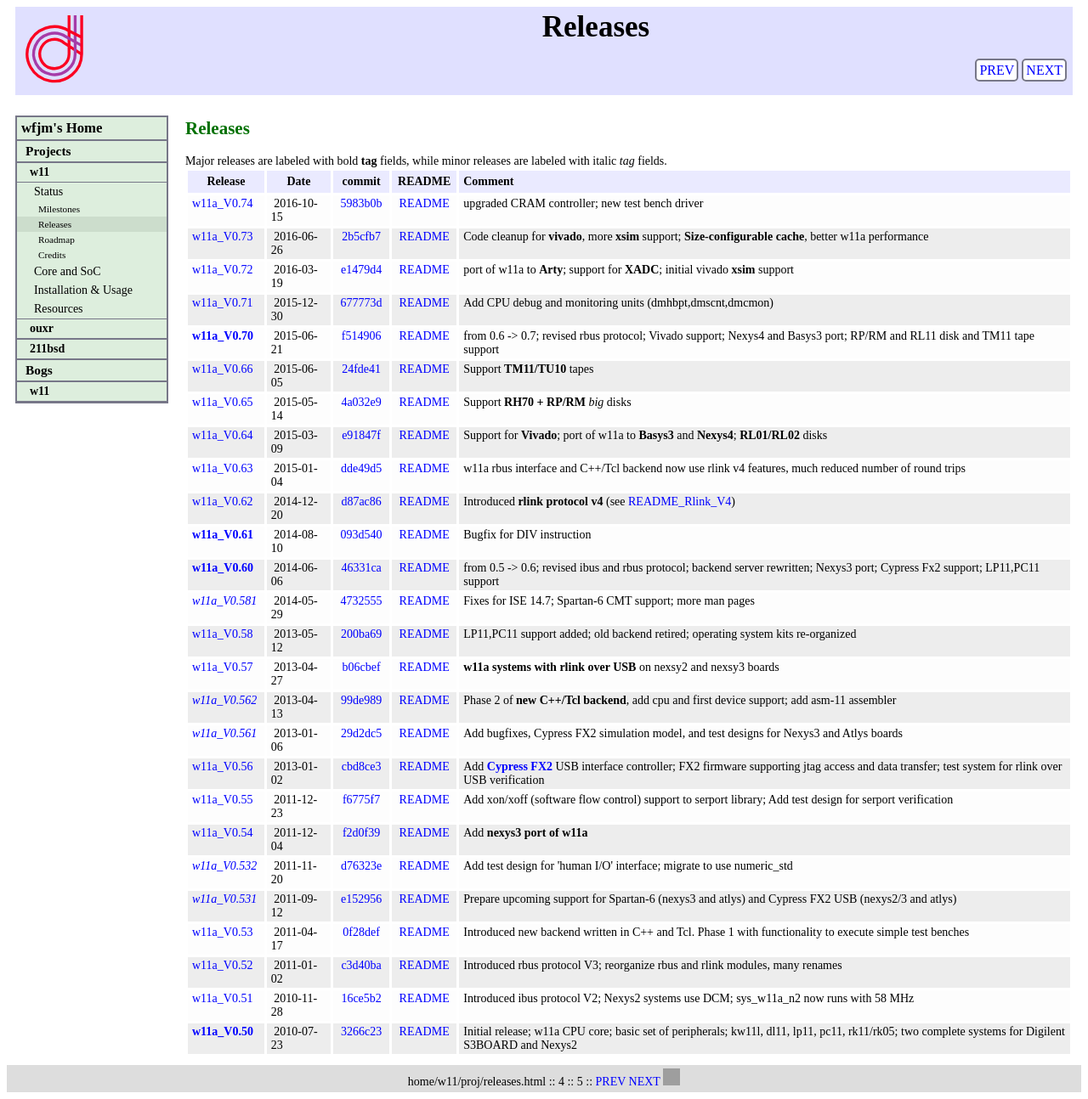
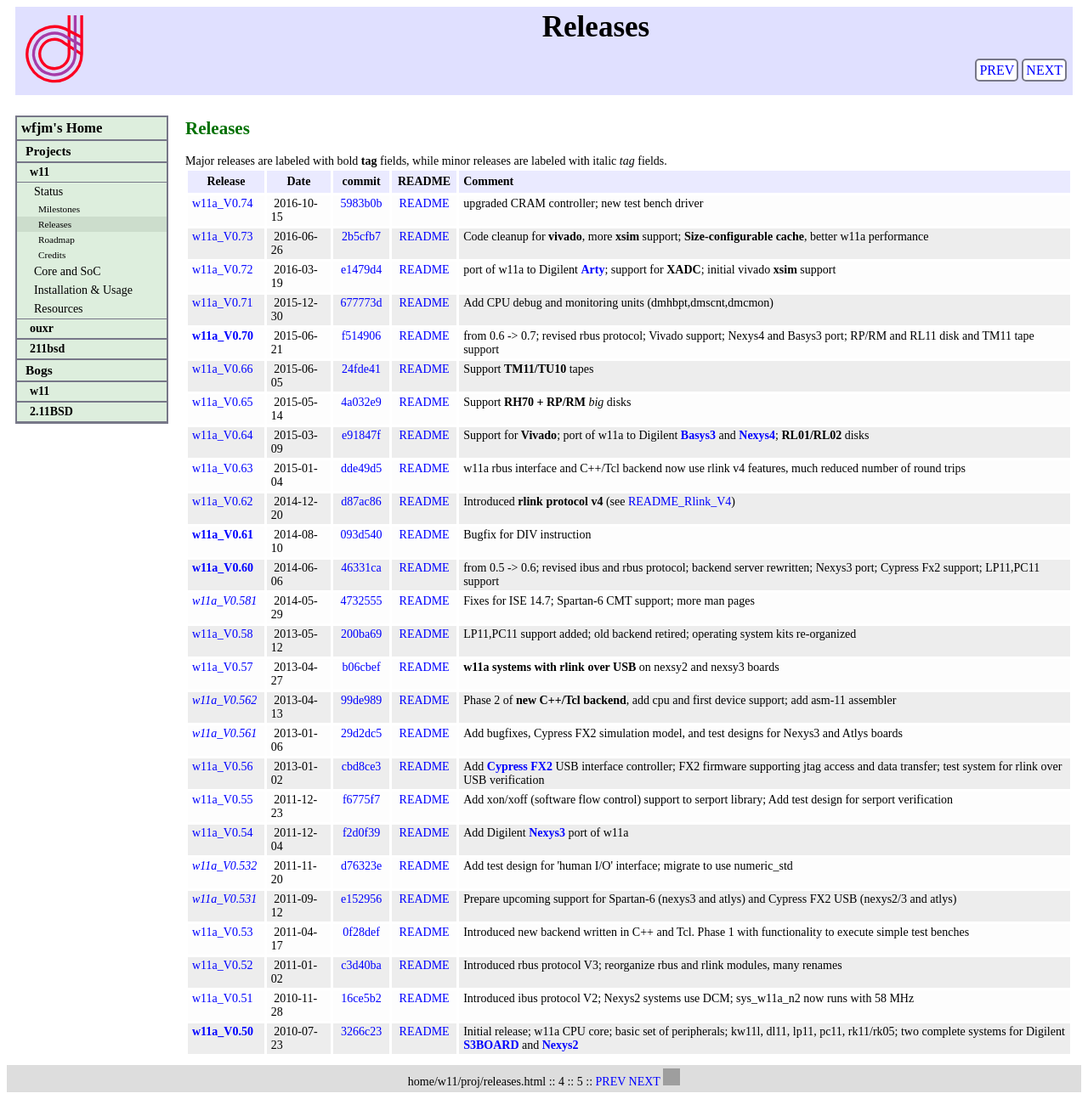
Before and after one commit to wfjm/wfjm.github.io, a Jekyll site: the page built from home/w11/proj/releases.html, in a window 1280 px wide. Shown: the whole page at 85% size. Built offline with Jekyll 4.4.1, drawn with Linux system fonts in a browser that asks for light colours; grey boxes are pictures that could not be loaded.

```diff
--- a/_config.yml
+++ b/_config.yml
@@ -61,3 +61,5 @@ navbar:
 
  - text: w11
    link: blogs/w11/
+ - text: 2.11BSD
+   link: blogs/211bsd/
--- a/home/w11/proj/releases.html
+++ b/home/w11/proj/releases.html
@@ -28,7 +28,9 @@ releases:
    com: e1479d4e5d50ab5311e1712c5f651c35897dc66f
    fil: doc/README.txt
    nam: README
-   txt: port of w11a to <b>Arty</b>; support for <b>XADC</b>;
+   txt: port of w11a to Digilent
+        <a href="/home/w11/inst/boards.html#digi_arty"><b>Arty</b></a>;
+        support for <b>XADC</b>;
         initial vivado <b>xsim</b> support
 
  - tag: w11a_V0.71
@@ -70,7 +72,11 @@ releases:
    com: e91847f8dbc18edf57c820394acb30b211e1f934
    fil: doc/README.txt
    nam: README
-   txt: Support for <b>Vivado</b>; port of w11a to <b>Basys3</b> and <b>Nexys4</b>; <b>RL01/RL02</b> disks
+   txt: Support for <b>Vivado</b>; port of w11a to Digilent
+        <a href="/home/w11/inst/boards.html#digi_basys3"><b>Basys3</b></a>
+        and
+        <a href="/home/w11/inst/boards.html#digi_nexys4"><b>Nexys4</b></a>;
+        <b>RL01/RL02</b> disks
 
  - tag: w11a_V0.63
    dat: 2015-01-04
@@ -174,7 +180,9 @@ releases:
    com: f2d0f3962188a1af58a748875bda94eacd8b2cdc
    fil: doc/README.txt
    nam: README
-   txt: Add <b>nexys3 port of w11a</b>
+   txt: Add Digilent
+        <a href="/home/w11/inst/boards.html#digi_nexys2"><b>Nexys3</b></a>
+        port of w11a
 
  - tag: w11a_V0.532
    dat: 2011-11-20
@@ -228,7 +236,10 @@ releases:
    nam: README
    txt: Initial release; w11a CPU core;
         basic set of peripherals; kw11l, dl11, lp11, pc11, rk11/rk05;
-        two complete systems for Digilent S3BOARD and Nexys2
+        two complete systems for Digilent
+        <a href="/home/w11/inst/boards.html#digi_s3board"><b>S3BOARD</b></a>
+        and
+        <a href="/home/w11/inst/boards.html#digi_nexys2"><b>Nexys2</b></a>
 ---
 
 <h2 id="d_Releases">Releases</h2>
```
Also changed, not shown: _posts/bsd211/2007-01-03-patch-445.html (added, +42 -0 lines), _posts/bsd211/2009-01-04-patch-446+447.html (added, +83 -0 lines), _posts/w11/2016-10-15-release-w11a-0-74.html (added, +70 -0 lines), blogs/211bsd/index.html (added, +11 -0 lines), blogs/index.html (+12 -8 lines).
